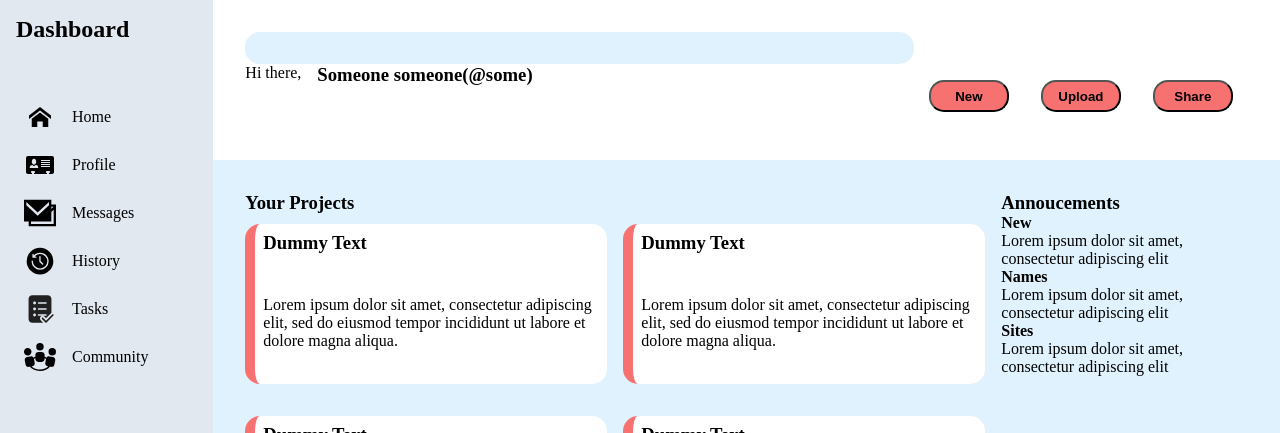
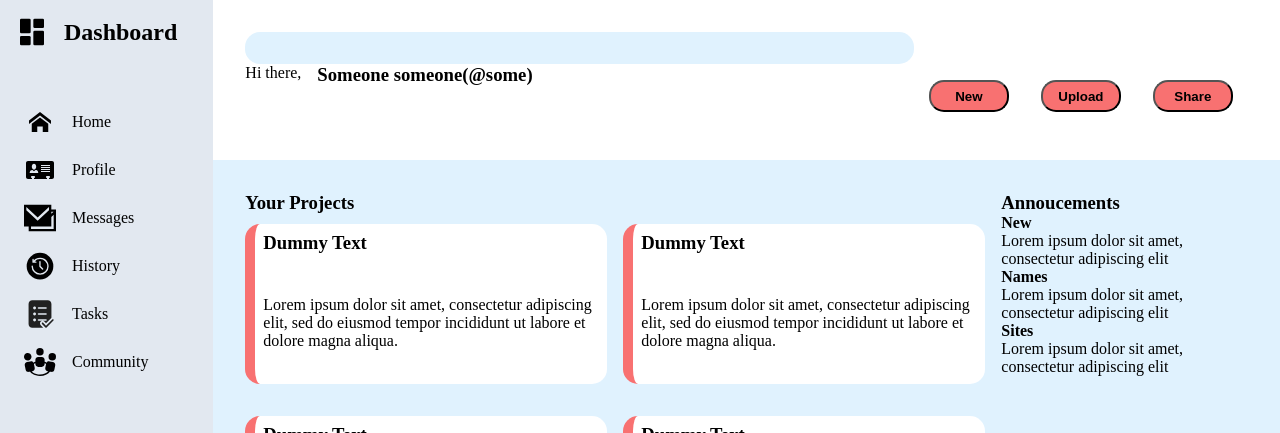
Before and after one commit to d-koziol/Admin-Dashboard-Project, a plain HTML site: page index.html in a window 1280 px wide. Shown: the top 433 px of the page. Drawn offline with Linux system fonts and the light colour scheme; a web font is replaced by a local one.

Commit message:
Dashboard icon added.

```diff
--- a/index.html
+++ b/index.html
@@ -12,7 +12,10 @@
 
         <div class="sidebar">
             <div class="logo">
+                <a href="index.html">
+                <img src="/icons/dashboard-tile-solid-svgrepo-com.svg" alt="dashboard icon" srcset="" class="nav-icons">
                 <h2>Dashboard</h2>
+                </a>
             </div>
 
             <div class="nav">
```
Also changed, not shown: icons/dashboard-tile-solid-svgrepo-com.svg (added).
